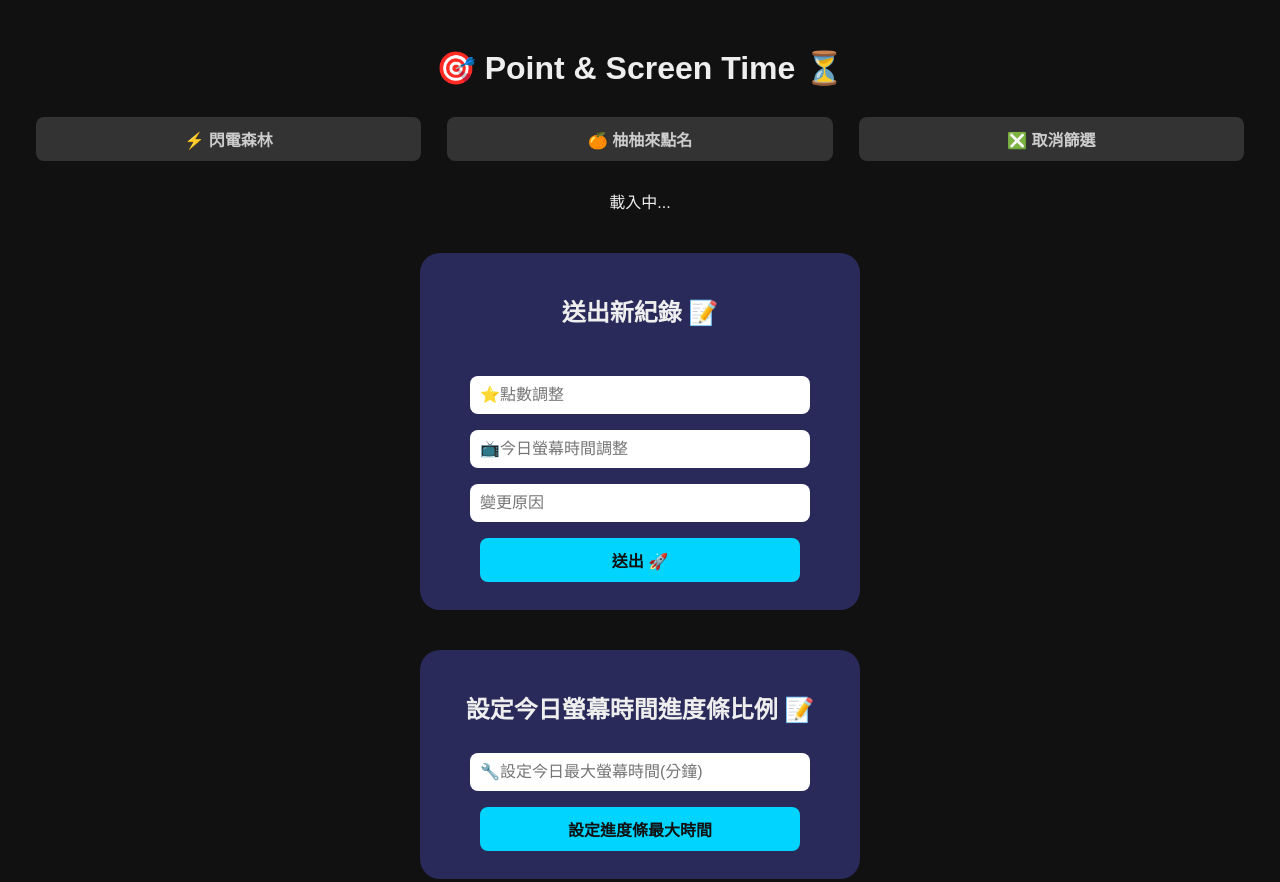
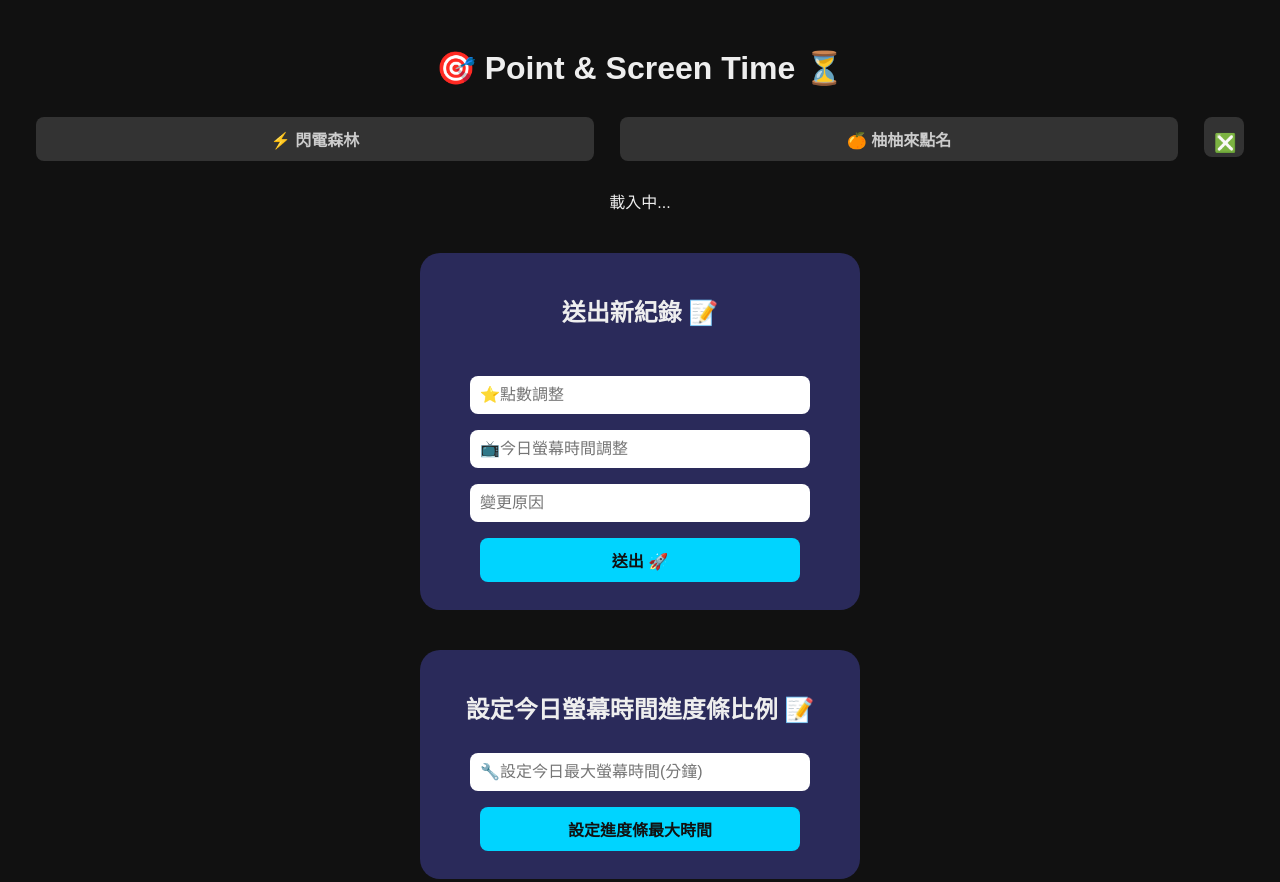
Before and after one commit to evelynytliu/screentime, a plain HTML site: page index.html in a window 1280 px wide. Shown: the top 882 px of the page. Drawn offline with Linux system fonts and the light colour scheme.

Commit message:
縮小取消篩選的按鈕

```diff
--- a/index.html
+++ b/index.html
@@ -212,6 +212,17 @@
   color: #111;
   font-weight: bold;
 }
+
+#family-filter .small-button {
+  padding: 6px 10px;
+  font-size: 18px; /* 比其他家庭按鈕小一點 */
+  width: auto; /* 不要固定寬 */
+  min-width: 40px; /* 至少一點點寬，不會太小 */
+  height: 40px;
+  line-height: 40px;
+}
+
+
 @keyframes spin {
   0% { transform: rotate(0deg); }
   100% { transform: rotate(360deg); }
@@ -252,7 +263,7 @@
   <div id="family-filter" style="margin-bottom: 20px;">
   <button onclick="setFamilyFilter('ev-family')">⚡ 閃電森林</button>
   <button onclick="setFamilyFilter('ap-family')">🍊 柚柚來點名</button>
-  <button onclick="clearFamilyFilter()">❎ 取消篩選</button>
+<button onclick="clearFamilyFilter()" class="small-button">❎</button>
 </div>
 
 <div id="leaderboard">載入中...</div>
```
